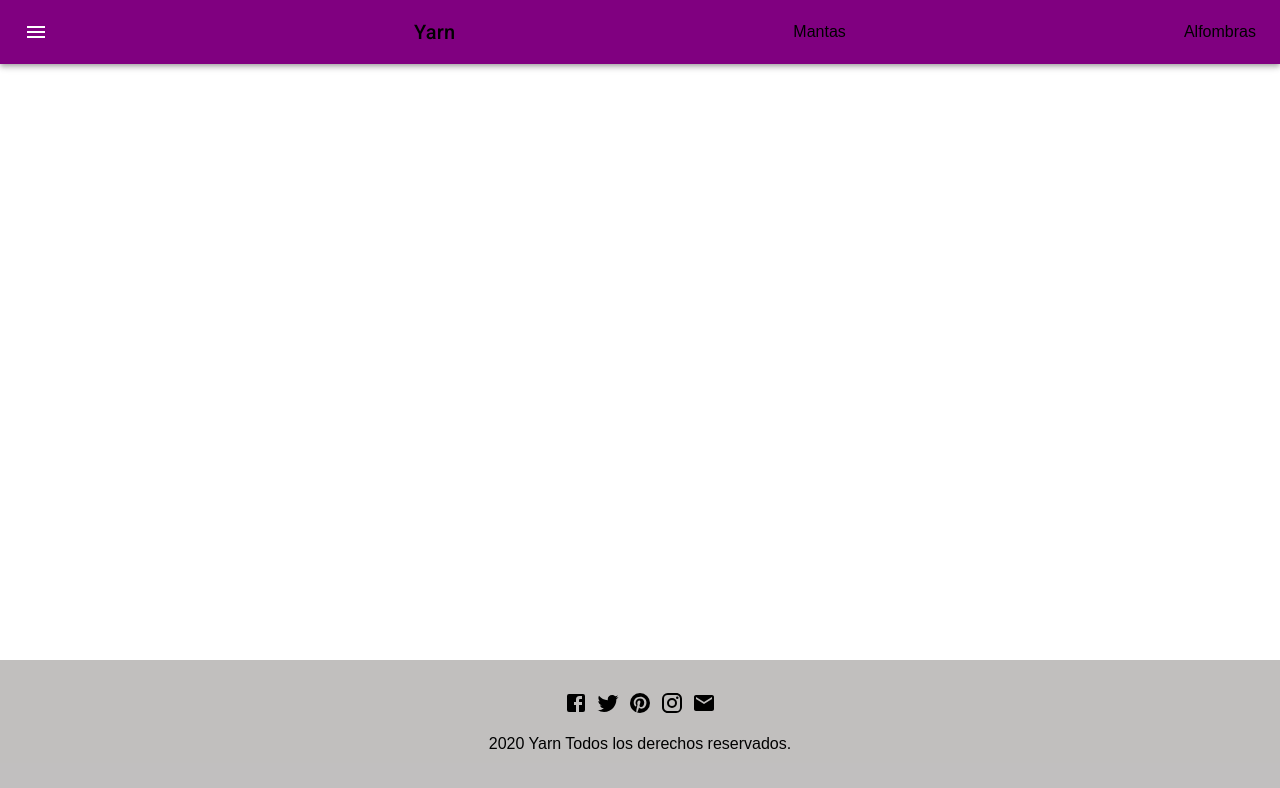
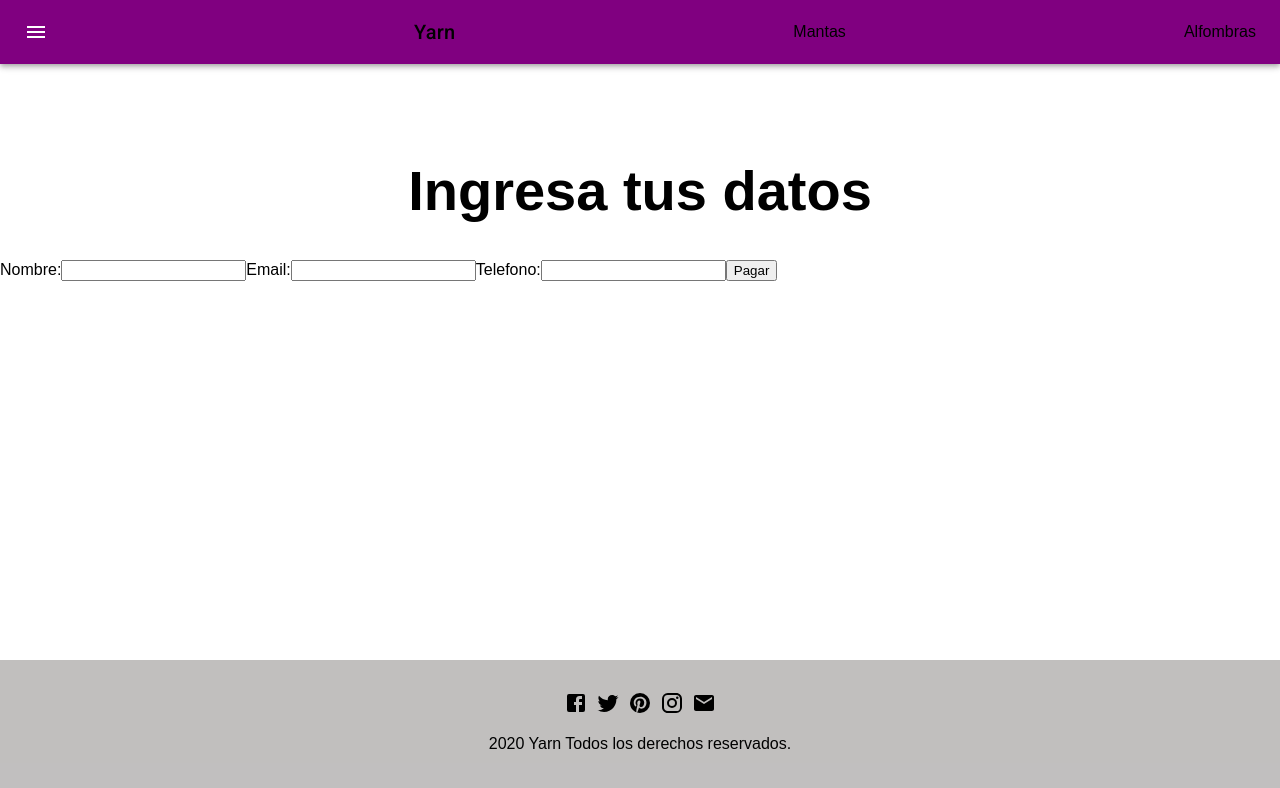
Before and after one commit to DairaBarrios/yarnReact, a React (Create React App) app: page /checkout in a window 1280 px wide. Shown: the top 788 px of the page. Built offline with nearby package versions, Linux system fonts and the light colour scheme; the HTML template or start-up script is replaced by a standard one.

Commit message:
Se agrega checkout guardando la order en firebase

```diff
--- a/src/App.js
+++ b/src/App.js
@@ -7,6 +7,7 @@ import Footer from "./components/Footer";
 import Cart from "./components/Cart";
 import CartContextProvider from "./context/CartContext";
 import ItemDetailContainer from "./components/ItemDetailContainer";
+import Checkout from "./components/Checkout";
 
 function App() {
     return (
@@ -26,6 +27,9 @@ function App() {
                     <Route exact path="/cart">
                         <Cart/>
                     </Route>
+                    <Route exact path="/checkout">
+                        <Checkout/>
+                    </Route>
                 </Switch>
                 <Footer/>
             </BrowserRouter>
--- a/src/components/Cart.js
+++ b/src/components/Cart.js
@@ -24,6 +24,7 @@ function Cart() {
                             </button>
                         </div>
                         <p>Total :${total}</p>
+                        <Link to={'/checkout'}><button>Terminar compra</button></Link>
                     </>
                 ) :
                 <div>
--- /dev/null
+++ b/src/components/Checkout.js
@@ -0,0 +1,100 @@
+import React, {useContext, useState} from 'react'
+import {CartContext} from "../context/CartContext";
+import {getFirestore} from "../firebase";
+import firebase from "firebase/app";
+
+function Checkout() {
+
+    const context = useContext(CartContext)
+    const cartItems = context.getItems()
+
+    const [formData, setFormData] = useState({name: "", email: "", phone: ""})
+    const [order, setOrder] = useState()
+
+    const db = getFirestore()
+    const orders = db.collection("orders")
+    const items = db.collection("items")
+
+    const purchase = async () => {
+        const itemsStatus = await checkStock()
+        if (itemsStatus.outOfStock.length > 0) {
+            console.log("Se quitaron los siguientes items fuera de stock:")
+            itemsStatus.outOfStock.forEach(i => {
+                console.log(i.item.title)
+            })
+        }
+        let total = price(itemsStatus.inStock)
+        const batch = db.batch()
+        for (const i of itemsStatus.inStock) {
+            const ref = items.doc(i.item.id)
+            const decrement = firebase.firestore.FieldValue.increment(-i.quantity)
+            batch.update(ref, {stock: decrement})
+        }
+        const order = {
+            buyer: {
+                name: formData.name,
+                phone: formData.phone,
+                email: formData.email
+            },
+            items: itemsStatus.inStock,
+            date: firebase.firestore.Timestamp.fromDate(new Date()),
+            total: total
+        }
+        let orderId = orders.doc()
+        batch.set(orderId, order)
+        await batch.commit().then(() => {
+            setOrder(orderId.id)
+        })
+    }
+
+    // checkStock returns a json with stock items and out of stock items keys
+    const checkStock = async () => {
+        const inStock = []
+        const outOfStock = []
+        for (const i of cartItems) {
+            let ref = items.doc(i.item.id)
+            let itemDoc = await ref.get()
+            i.quantity <= itemDoc.data().stock ? inStock.push(i) : outOfStock.push(i)
+        }
+        return {
+            inStock: inStock,
+            outOfStock: outOfStock
+        }
+    }
+
+    const price = (items) => {
+        let price = 0
+        items.forEach(i => {
+            price += i.item.price * i.quantity
+        })
+        return price
+    }
+
+    const handleChange = (e) => {
+        setFormData({...formData, [e.target.name]: e.target.value})
+    }
+
+
+    return (
+        <>
+            {!order ?
+                <>
+                    <h1>Ingresa tus datos</h1>
+                    <label htmlFor="name">Nombre:</label>
+                    <input type="text" id='name' name="name" onChange={handleChange}></input>
+                    <label htmlFor="email">Email:</label>
+                    <input type="email" id='email' name="email" onChange={handleChange}></input>
+                    <label htmlFor="phone">Telefono:</label>
+                    <input type="phone" id='phone' name="phone" onChange={handleChange}></input>
+                    <button onClick={purchase}>Pagar</button>
+                </>
+                :
+                <>
+                    <h1>Gracias por tu compra</h1>
+                    <p>Tu numero de referencia es: {order}</p>
+                </>}
+        </>
+    )
+}
+
+export default Checkout
--- a/src/components/ItemDetailContainer.js
+++ b/src/components/ItemDetailContainer.js
@@ -18,12 +18,13 @@ function ItemDetailContainer(props) {
             itemCollection.doc(itemId).get().then((doc) => {
                 if (doc != null) {
                     setItem({id: doc.id, ...doc.data()})
+                    setStock(doc.data().stock)
                 }
             })
     }, [])
 
     const onAdd = (event) => {
-        if (count < stock) {
+        if (count < item.stock) {
             setCount(prevCount => Number(prevCount) + 1);
         }
     };
@@ -42,10 +43,10 @@ function ItemDetailContainer(props) {
 
     const addToCart = () => {
         let newItem = {
-            id: item ? item.id : props.id,
-            title: item ? item.title : props.title,
-            pictureUrl: item ? item.pictureUrl : props.pictureUrl,
-            price: item ? item.price : props.price
+            id: item && item.id,
+            title: item && item.title,
+            pictureUrl: item && item.pictureUrl,
+            price: item && item.price
         }
         context.addItem(newItem, count)
     }
```
